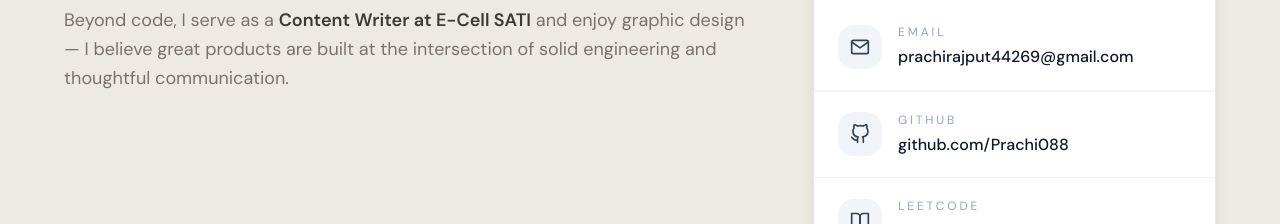
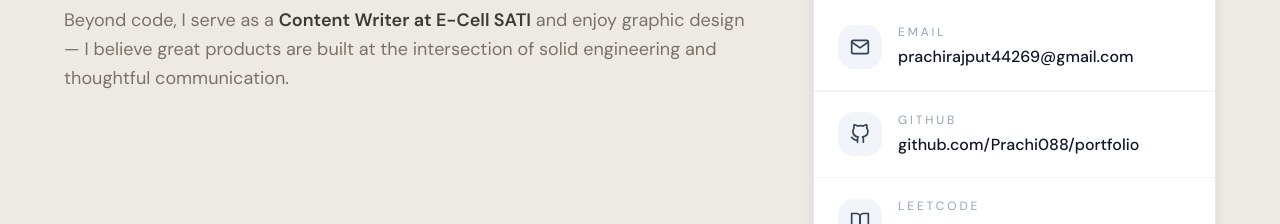
Before and after one commit to Prachi088/portfolio, a React (Vite) app: page / in a window 1280 px wide. Shown: the part 1480-1704 px from the top of the page. Built offline with nearby package versions, Linux system fonts and the light colour scheme; a web font is replaced by a local one.

Commit message:
chore: initial commit

```diff
--- a/src/components/About.jsx
+++ b/src/components/About.jsx
@@ -3,7 +3,7 @@ import { FiMail, FiGithub, FiMapPin, FiAward, FiCalendar, FiBookOpen, FiCheckCir
 export default function About() {
   const details = [
     { icon: FiMail, label: 'Email', value: 'prachirajput44269@gmail.com', link: 'mailto:prachirajput44269@gmail.com' },
-    { icon: FiGithub, label: 'GitHub', value: 'github.com/Prachi088', link: 'https://github.com/Prachi088' },
+    { icon: FiGithub, label: 'GitHub', value: 'github.com/Prachi088/portfolio', link: 'https://github.com/Prachi088/portfolio' },
     { icon: FiBookOpen, label: 'LeetCode', value: 'Prachi_Rajput', link: 'https://leetcode.com/Prachi_Rajput' },
     { icon: FiAward, label: 'College', value: 'SATI, Vidisha' },
     { icon: FiCalendar, label: 'Batch', value: '2023 – 2027' },
--- a/src/components/Contact.jsx
+++ b/src/components/Contact.jsx
@@ -5,7 +5,7 @@ import { MdEmail } from 'react-icons/md';
 export default function Contact() {
   const links = [
     { icon: MdEmail, label: 'Email', val: 'prachirajput44269@gmail.com', href: 'mailto:prachirajput44269@gmail.com', color: 'text-red-500' },
-    { icon: SiGithub, label: 'GitHub', val: 'github.com/Prachi088', href: 'https://github.com/Prachi088', color: 'text-gray-300' },
+    { icon: SiGithub, label: 'GitHub', val: 'github.com/Prachi088/portfolio', href: 'https://github.com/Prachi088/portfolio', color: 'text-gray-300' },
     { icon: FaLinkedin, label: 'LinkedIn', val: 'linkedin.com/in/prachi-rajput', href: 'https://www.linkedin.com/in/prachi-rajput', color: 'text-blue-500' },
     { icon: SiLeetcode, label: 'LeetCode', val: 'Prachi_Rajput · 100+ solved', href: 'https://leetcode.com/Prachi_Rajput', color: 'text-yellow-600' },
   ];
--- a/src/components/Footer.jsx
+++ b/src/components/Footer.jsx
@@ -4,7 +4,7 @@ export default function Footer() {
       <span className="font-mono text-xs text-muted">© 2025 Prachi Rajput. Designed for product engineering teams.</span>
       <ul className="flex gap-6 list-none">
         {[
-          { label: 'GitHub', href: 'https://github.com/Prachi088' },
+          { label: 'GitHub', href: 'https://github.com/Prachi088/portfolio' },
           { label: 'LinkedIn', href: 'https://www.linkedin.com/in/prachi-rajput' },
           { label: 'LeetCode', href: 'https://leetcode.com/Prachi_Rajput' },
         ].map((link) => (
--- a/src/components/Hero.jsx
+++ b/src/components/Hero.jsx
@@ -44,7 +44,7 @@ export default function Hero() {
             View My Work
             <FiArrowRight className="group-hover:translate-x-1 transition-transform" />
           </a>
-          <a href="https://github.com/Prachi088" target="_blank" rel="noopener noreferrer" className="inline-flex items-center justify-center gap-2 border-2 border-slate-300 hover:border-blue-600 text-slate-700 hover:text-blue-600 px-8 py-4 rounded-xl font-semibold transition-all hover:bg-blue-50">
+          <a href="https://github.com/Prachi088/portfolio" target="_blank" rel="noopener noreferrer" className="inline-flex items-center justify-center gap-2 border-2 border-slate-300 hover:border-blue-600 text-slate-700 hover:text-blue-600 px-8 py-4 rounded-xl font-semibold transition-all hover:bg-blue-50">
             <FiGithub size={20} />
             GitHub
           </a>
--- a/src/components/Projects.jsx
+++ b/src/components/Projects.jsx
@@ -1,4 +1,4 @@
-import { FiExternalLink, FiGithub, FiTarget, FiZap, FiAward } from 'react-icons/fi';
+import { FiExternalLink, FiGithub, FiTarget, FiZap, FiAward, FiDatabase } from 'react-icons/fi';
 import { BiBarChart } from 'react-icons/bi';
 import { FaRocket } from 'react-icons/fa';
 
@@ -15,7 +15,8 @@ export default function Projects() {
       gradient: 'from-blue-500 to-indigo-600',
       icon: 'chart',
       liveLink: 'https://crm-frontend-drab-eight.vercel.app/',
-      githubLink: 'https://github.com/Prachi088',
+      githubLink: 'https://github.com/Prachi088/crm-frontend',
+      backendLink: 'https://github.com/Prachi088/crm-backend',
     },
     {
       num: '02',
@@ -28,7 +29,8 @@ export default function Projects() {
       gradient: 'from-purple-500 to-pink-600',
       icon: 'rocket',
       liveLink: 'https://job-portal-frontend-three-mauve.vercel.app/',
-      githubLink: 'https://github.com/Prachi088',
+      githubLink: 'https://github.com/Prachi088/job-portal-frontend',
+      backendLink: 'https://github.com/Prachi088/job-portal',
     },
   ];
 
@@ -112,7 +114,7 @@ export default function Projects() {
                 </div>
 
                 {/* Links */}
-                <div className="flex gap-3">
+                <div className="flex flex-col sm:flex-row gap-3">
                   <a
                     href={project.liveLink}
                     target="_blank"
@@ -129,8 +131,19 @@ export default function Projects() {
                     className="flex-1 flex items-center justify-center gap-2 border-2 border-slate-500 hover:border-blue-500 text-slate-300 hover:text-blue-300 font-semibold py-3 rounded-xl transition-all hover:bg-blue-500/10"
                   >
                     <FiGithub size={18} />
-                    Code
+                    Frontend Code
                   </a>
+                  {project.backendLink && (
+                    <a
+                      href={project.backendLink}
+                      target="_blank"
+                      rel="noopener noreferrer"
+                      className="flex-1 flex items-center justify-center gap-2 border-2 border-slate-500 hover:border-emerald-500 text-slate-300 hover:text-emerald-300 font-semibold py-3 rounded-xl transition-all hover:bg-emerald-500/10"
+                    >
+                      <FiDatabase size={18} />
+                      Backend Code
+                    </a>
+                  )}
                 </div>
               </div>
             </div>
```
